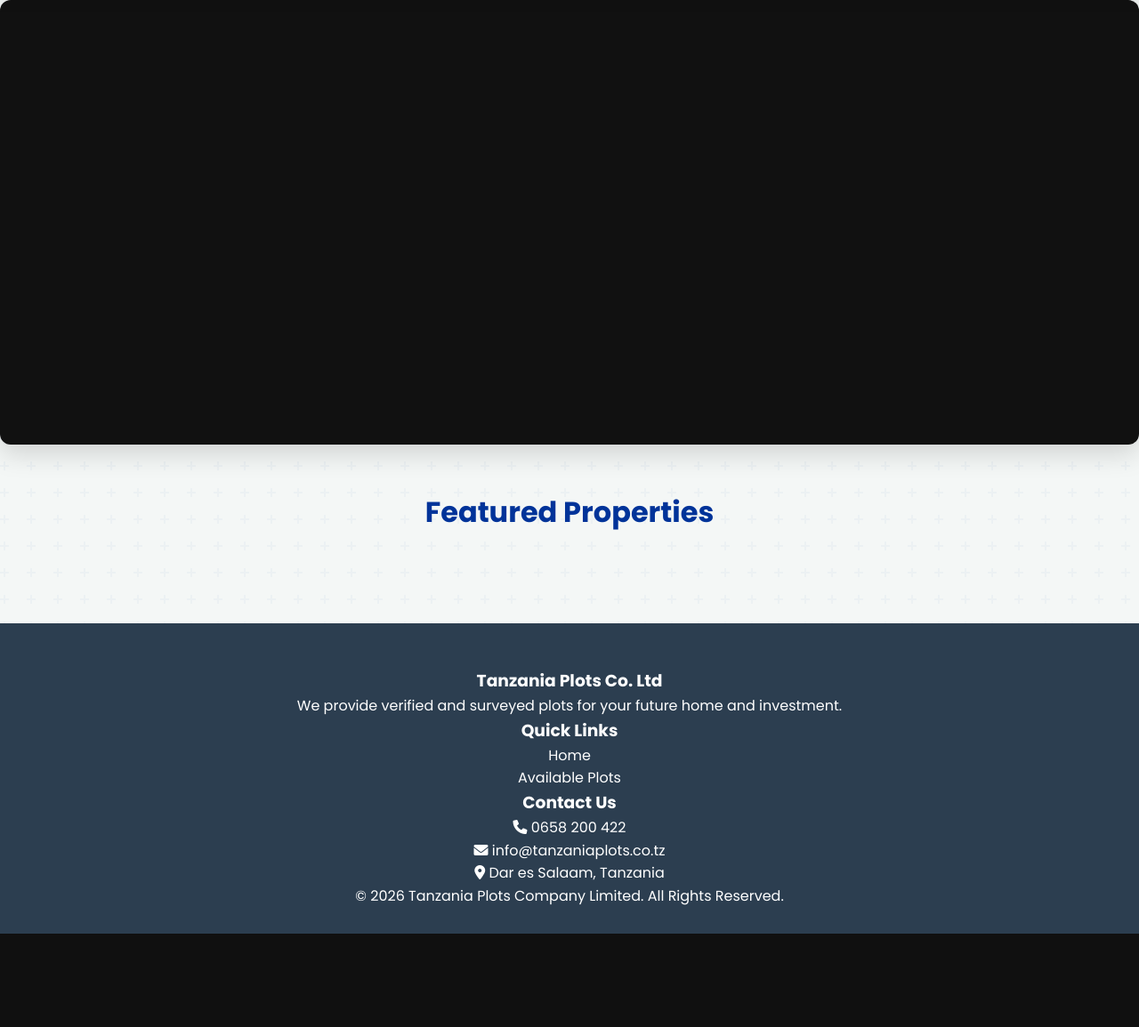
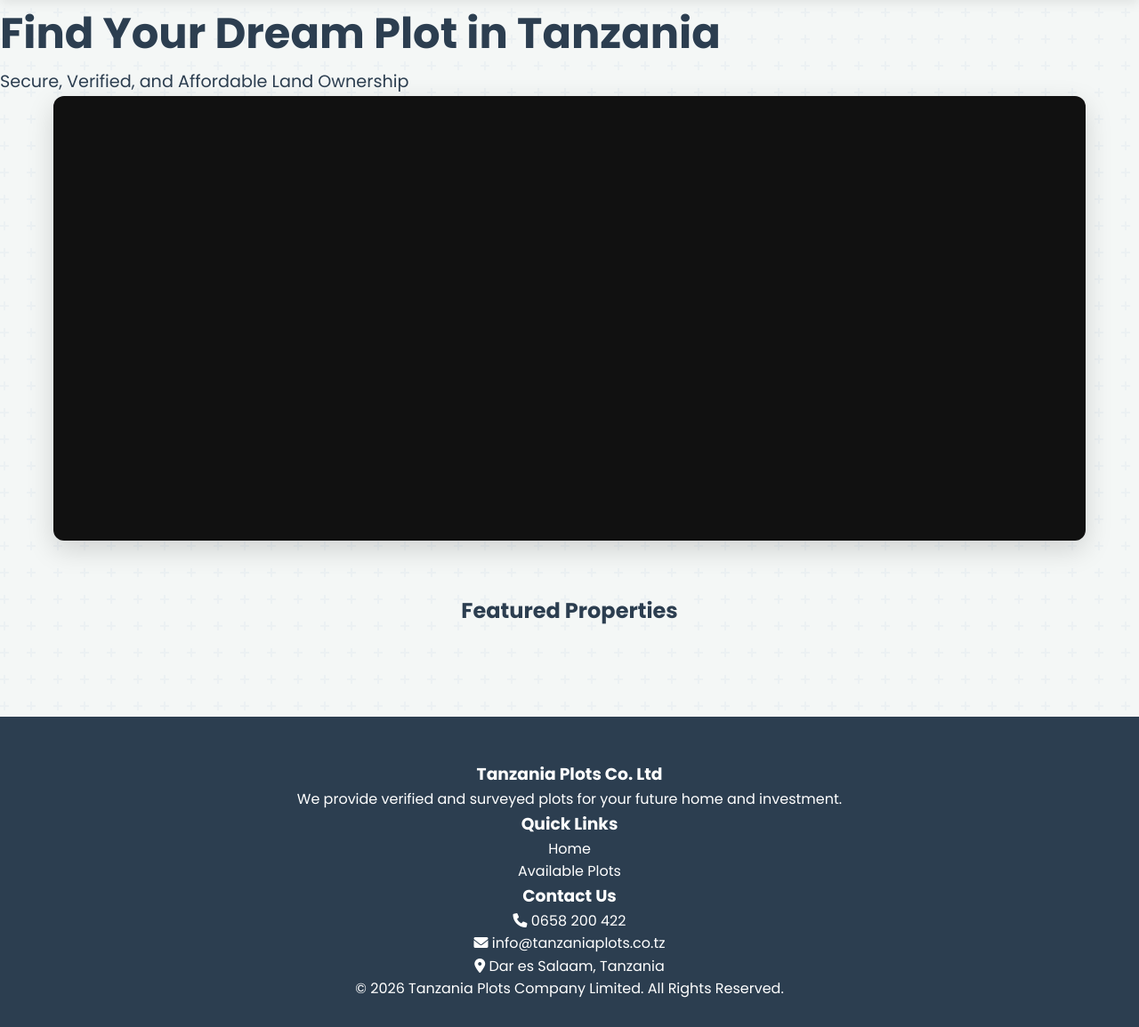
Before and after one commit to ngamilagaboniface-beep/tanzania_plots, a Flask app: page / in a window 1280 px wide. Shown: the part 81-1236 px from the top of the page at 89% size. Before the commit the page ends 1131 px from the top, so only its background shows below. Run offline with Flask 3, Linux system fonts and the light colour scheme.

Commit message:
Refactor slideshow and featured properties section

```diff
--- a/templates/index.html
+++ b/templates/index.html
@@ -1,56 +1,50 @@
 {% extends "base.html" %}
 {% block content %}
+<div class="hero-bg">
+    <div>
+        <h1 style="font-size: 3rem; font-weight: 900;">Find Your Dream Plot in Tanzania</h1>
+        <p style="font-size: 1.2rem;">Secure, Verified, and Affordable Land Ownership</p>
+    </div>
+</div>
 
+<div class="container">
     <div class="slideshow">
         {% for plot in plots[:5] %}
             <div class="slide {% if loop.first %}active{% endif %}"
-             {% if plot.images %}
-             style="background-image: url('{{ url_for('static', filename='uploads/' + plot.images[0].filename) }}');"
-             {% else %}
-             style="background-color: #333;"
-             {% endif %}>
+                 style="background-image: url('{{ url_for('static', filename='uploads/' + plot.images[0].filename if plot.images else '') }}');">
                 <div class="slide-info">
                     <h2>{{ plot.title }}</h2>
-                <p><i class="fa-solid fa-location-dot"></i> {{ plot.location }} | <strong>TZS {{ "{:,.0f}".format(plot.price) }}</strong></p>
-                <a href="{{ url_for('property_detail', plot_id=plot.id) }}" class="btn" style="background: white; color: var(--primary-blue); margin-top:10px;">View Details</a>
+                    <p>TZS {{ "{:,.0f}".format(plot.price) }} | {{ plot.location }}</p>
                 </div>
             </div>
         {% endfor %}
     </div>
 
-<h2 style="text-align: center; color: var(--primary-blue); margin-top: 50px; font-size: 2rem;">Featured Properties</h2>
+    <h2 style="margin-top:60px; text-align:center;">Featured Properties</h2>
     <div class="property-grid">
-    {% for plot in plots[:6] %}
+        {% for plot in plots %}
         <div class="card">
             {% if plot.images %}
-            <img src="{{ url_for('static', filename='uploads/' + plot.images[0].filename) }}" alt="Plot Image">
-        {% else %}
-            <div style="height:250px; background:#ddd; display:flex; align-items:center; justify-content:center; color: #666; font-weight: bold;">
-                <i class="fa fa-image" style="margin-right: 8px;"></i> No Image
-            </div>
+                <img src="{{ url_for('static', filename='uploads/' + plot.images[0].filename) }}">
             {% endif %}
             <div class="card-body">
                 <h3>{{ plot.title }}</h3>
-            <p><i class="fa fa-location-dot" style="color: var(--primary-blue);"></i> {{ plot.location }}</p>
-            <p><i class="fa fa-ruler-combined" style="color: var(--primary-blue);"></i> Size: {{ plot.sqm_size }} Sqm</p>
-            <p class="price">TZS {{ "{:,.0f}".format(plot.price) }}</p>
-            <div style="margin-top: auto;">
-                <a href="{{ url_for('property_detail', plot_id=plot.id) }}" class="btn btn-blue">View Details</a>
-            </div>
+                <p style="color:#666;"><i class="fa fa-map-marker"></i> {{ plot.location }}</p>
+                <div class="price">TZS {{ "{:,.0f}".format(plot.price) }}</div>
+                <a href="{{ url_for('property_detail', plot_id=plot.id) }}" class="btn btn-blue" style="width:100%">View Details</a>
             </div>
         </div>
         {% endfor %}
+    </div>
 </div>
 
 <script>
     let slides = document.querySelectorAll('.slide');
     let current = 0;
-    if(slides.length > 1) {
     setInterval(() => {
         slides[current].classList.remove('active');
         current = (current + 1) % slides.length;
         slides[current].classList.add('active');
     }, 5000);
-    }
 </script>
 {% endblock %}
```
Lines whose indentation alone changed are shown as unchanged.
